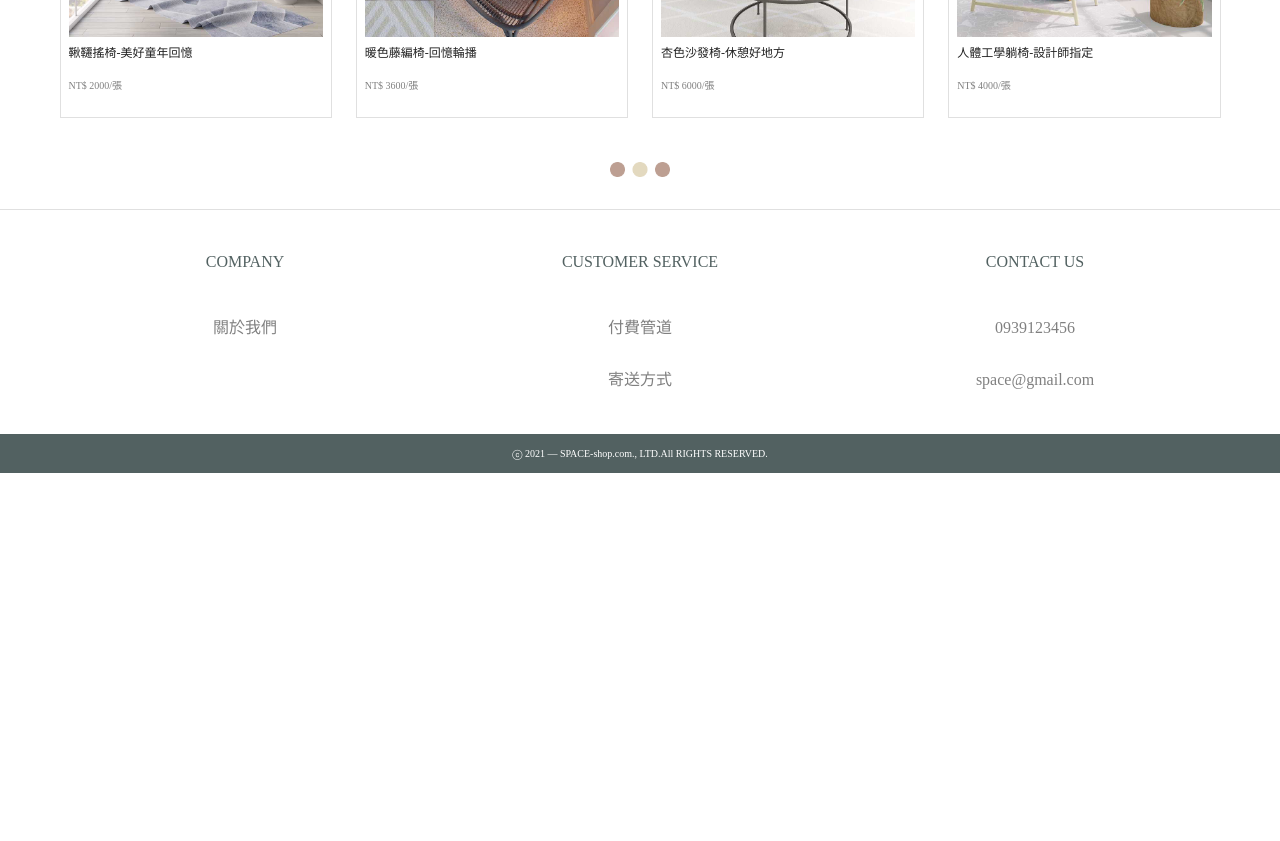
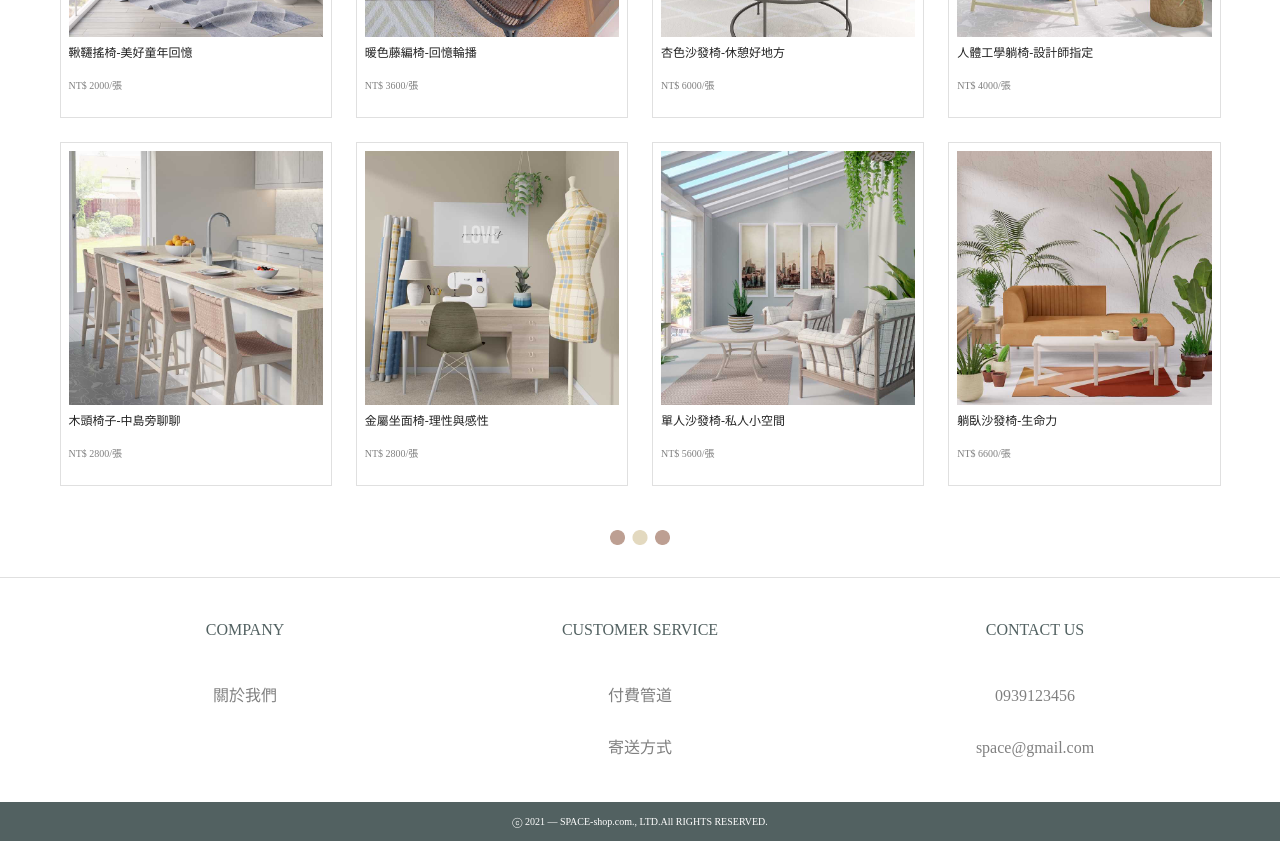
Before and after one commit to jacychutw/SPACE-vue, a Vue app: page /chairs in a window 1280 px wide. Shown: the part 1300-2141 px from the top of the page. Before the commit the page ends 1773 px from the top, so only its background shows below. Built offline with nearby package versions, Linux system fonts and the light colour scheme; no server answers.

Commit message:
fix getimg number function

```diff
--- a/src/assets/info.json
+++ b/src/assets/info.json
@@ -121,7 +121,7 @@
     },
     "light09": {
       "title": "半圓垂燈-新世紀燭光",
-      "price": "NT$ 3800/座",
+      "price": "NT$ 3800/組",
       "description": "對稱式半圓燈罩，中間設計蠟燭形狀燈泡，優雅地將傳統與現代融合。"
     },
     "light10": {
--- a/src/views/Chairs.vue
+++ b/src/views/Chairs.vue
@@ -48,20 +48,28 @@ export default {
     };
   },
   created() {
-    let allitems = [
-      "chair01",
-      "chair02",
-      "chair03",
-      "chair04",
-      "chair05",
-      "chair06",
-      "chair07",
-      "chair08",
-      "chair09",
-      "chair10",
-      "chair11",
-      "chair12",
-    ];
+    // let allitems = [
+    //   "chair01",
+    //   "chair02",
+    //   "chair03",
+    //   "chair04",
+    //   "chair05",
+    //   "chair06",
+    //   "chair07",
+    //   "chair08",
+    //   "chair09",
+    //   "chair10",
+    //   "chair11",
+    //   "chair12",
+    // ];
+
+    let allitems = [];
+    let start = 0;
+    let end = Object.keys(this.infoData).length / 2;
+    for (let i = start; i < end; i++) {
+      allitems.push(Object.keys(this.infoData)[i]);
+    }
+
     let newItems = [];
     for (let i = 0; i < allitems.length; i++) {
       let getInfo = this.infoData[allitems[i]];
--- a/src/views/Lights.vue
+++ b/src/views/Lights.vue
@@ -48,20 +48,28 @@ export default {
     };
   },
   created() {
-    let allitems = [
-      "light01",
-      "light02",
-      "light03",
-      "light04",
-      "light05",
-      "light06",
-      "light07",
-      "light08",
-      "light09",
-      "light10",
-      "light11",
-      "light12",
-    ];
+    // let allitems = [
+    //   "light01",
+    //   "light02",
+    //   "light03",
+    //   "light04",
+    //   "light05",
+    //   "light06",
+    //   "light07",
+    //   "light08",
+    //   "light09",
+    //   "light10",
+    //   "light11",
+    //   "light12",
+    // ];
+
+    let allitems = [];
+    let start = Object.keys(this.infoData).length / 2;
+    let end = Object.keys(this.infoData).length;
+    for (let i = start; i < end; i++) {
+      allitems.push(Object.keys(this.infoData)[i]);
+    }
+
     let newItems = [];
     for (let i = 0; i < allitems.length; i++) {
       let getInfo = this.infoData[allitems[i]];
```
